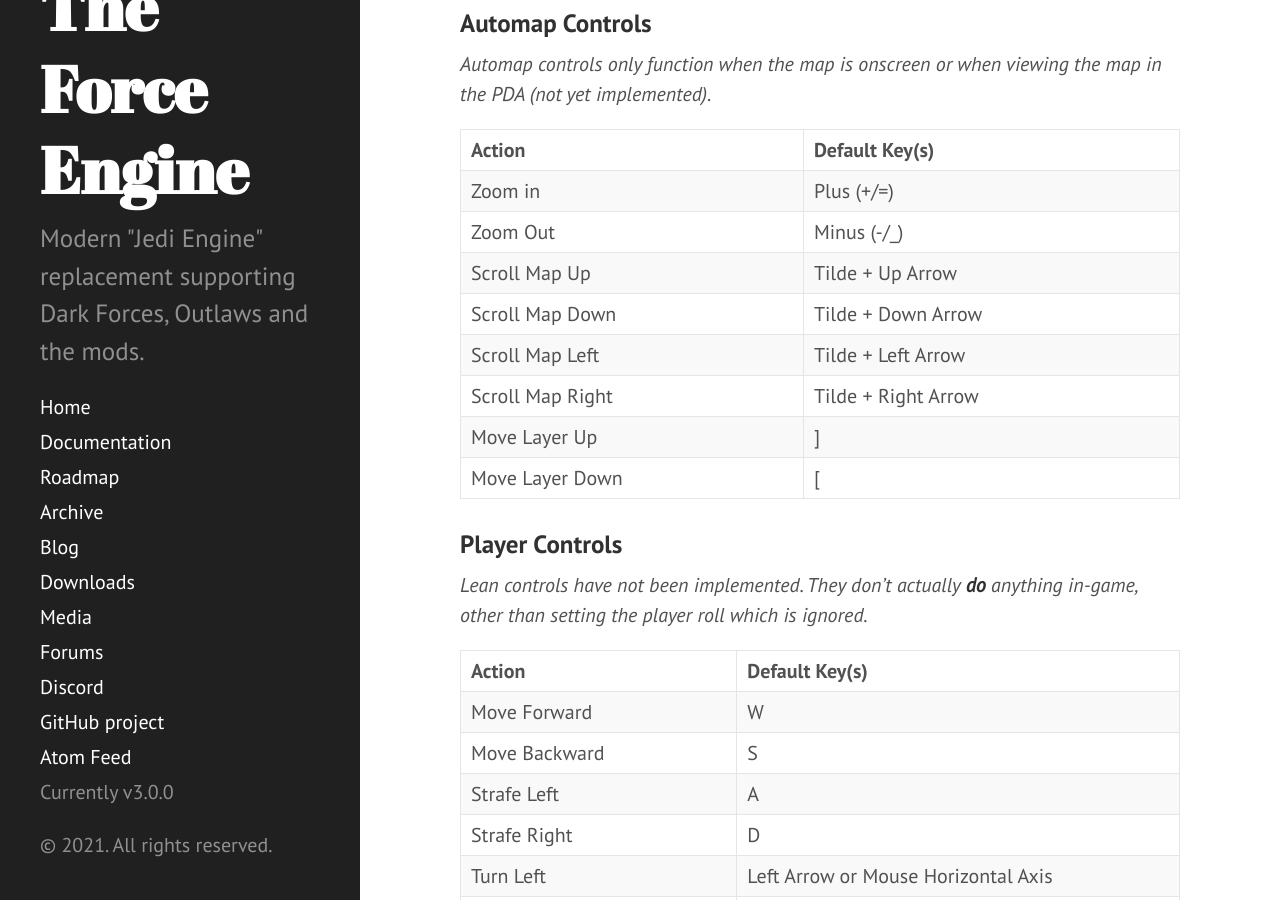
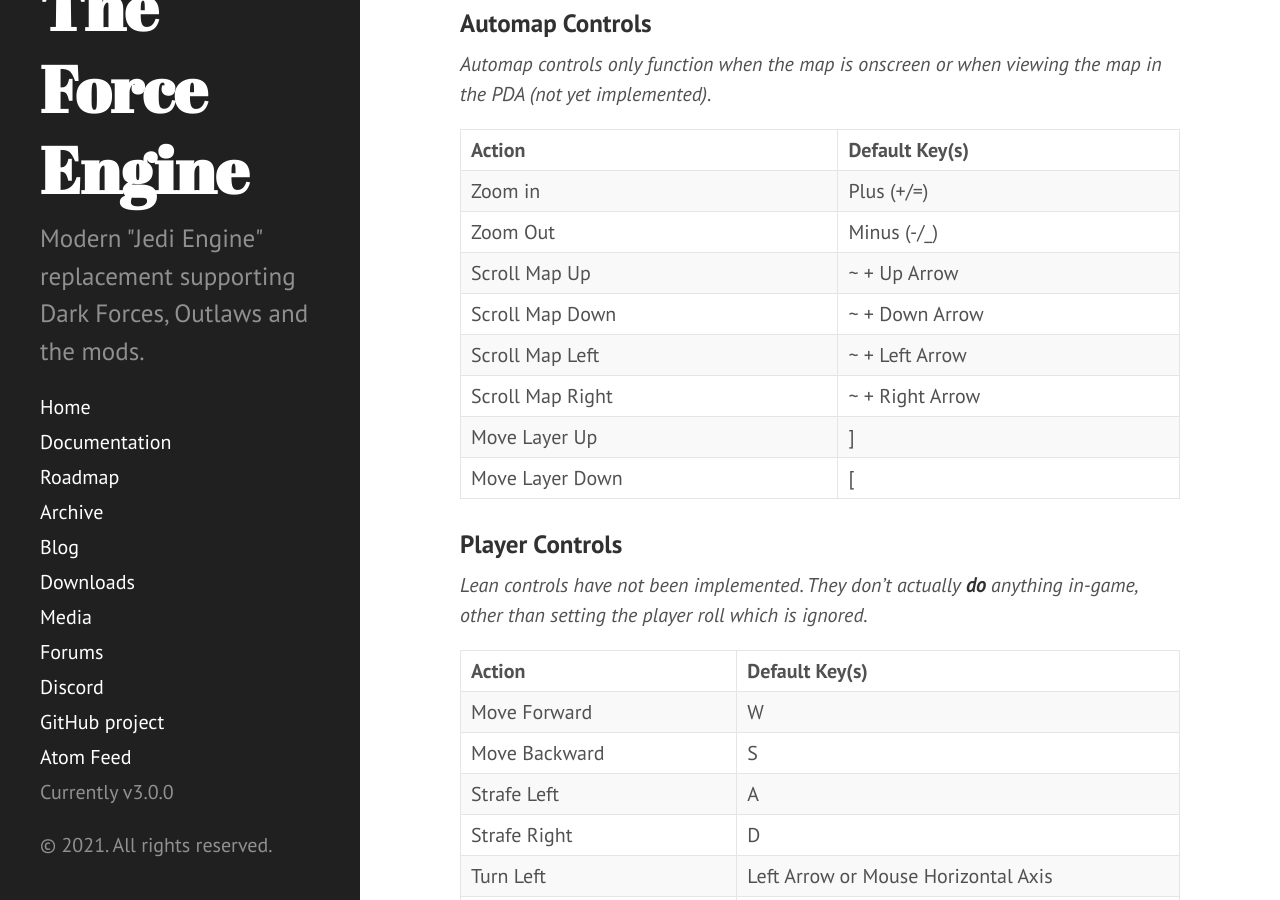
Before and after one commit to TheForceEngine/TheForceEngine.github.io, a Jekyll site: the page built from Manual/Manual.md, in a window 1280 px wide and 900 px high, scrolled down 1628 px. Built offline with Jekyll 4.4.1, drawn with Linux system fonts in a browser that asks for light colours.

Commit message:
Update Manual.md

```diff
--- a/Manual/Manual.md
+++ b/Manual/Manual.md
@@ -14,7 +14,7 @@
 
 | Action | Default Key(s) |
 |:-------|:---------------|
-| Console toggle | Tilde |
+| Console toggle | ~ or \` |
 | System Menu toggle | Alt + F1 |
 | Toggle between windowed and fullscreen | Alt + Enter |
 | Exit the application immediately | Alt + F4 |
@@ -52,10 +52,10 @@
 |:-------|:---------------|
 | Zoom in | Plus (+/=) |
 | Zoom Out | Minus (-/\_) |
-| Scroll Map Up | Tilde + Up Arrow |
-| Scroll Map Down | Tilde + Down Arrow |
-| Scroll Map Left | Tilde + Left Arrow |
-| Scroll Map Right | Tilde + Right Arrow |
+| Scroll Map Up | ~ + Up Arrow |
+| Scroll Map Down | ~ + Down Arrow |
+| Scroll Map Left | ~ + Left Arrow |
+| Scroll Map Right | ~ + Right Arrow |
 | Move Layer Up | \] |
 | Move Layer Down | \[ |
 
```
